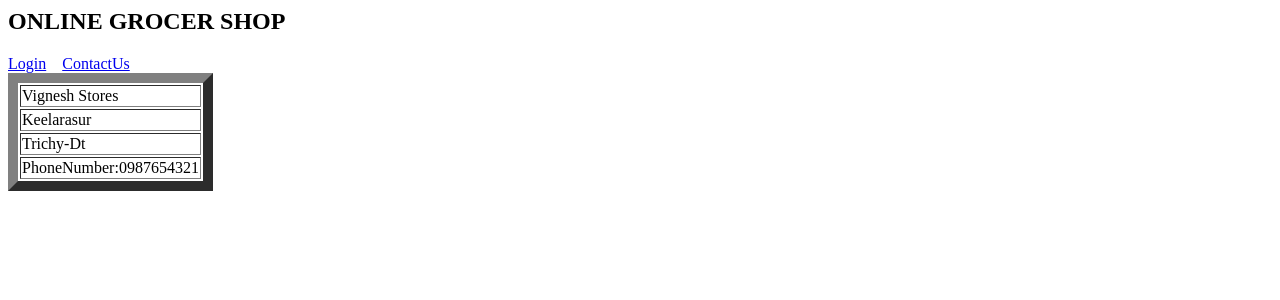
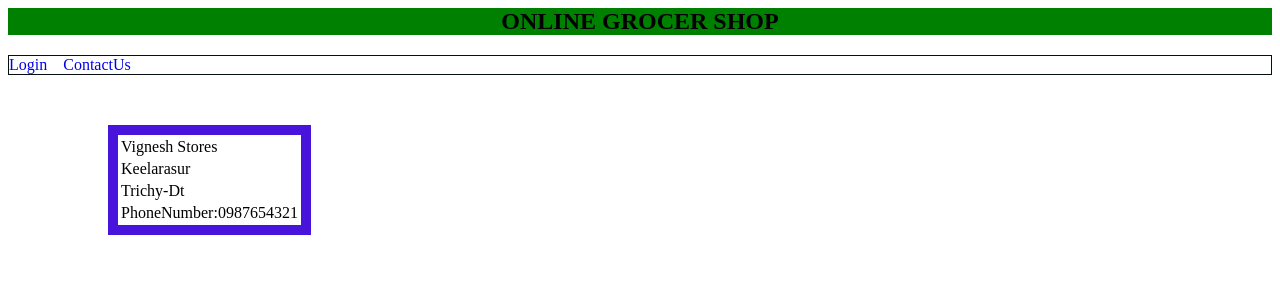
Before and after one commit to HariKrish1110/Routing_Concepts1, an Angular app: page /contact in a window 1280 px wide. Shown: the top 300 px of the page. Built offline with nearby package versions, Linux system fonts and the light colour scheme.

Commit message:
7 files modified

```diff
--- a/src/app/app.component.css
+++ b/src/app/app.component.css
@@ -10,3 +10,19 @@ p {
     margin-top:15%;
 
 }
+.divv{
+  border: 1px solid ;
+  border-color: rgb(4, 15, 20);
+}
+a:link{
+  text-decoration: none;
+
+}
+a:hover,a:active{
+  color:white;
+  background-color: green;
+}
+h2{
+  text-align: center;
+  background-color: green;
+}
--- a/src/app/app.component.html
+++ b/src/app/app.component.html
@@ -1,9 +1,10 @@
+
 <h2>ONLINE GROCER SHOP</h2>
 <router-outlet></router-outlet>
-<div>
+<div class="divv">
 <nav>
-  <a routerLink="/login">Login</a>&nbsp;&nbsp;&nbsp;
-<a routerLink="/contact">ContactUs</a>
+  <a   routerLink="/login">Login</a>&nbsp;&nbsp;&nbsp;
+<a  routerLink="/contact">ContactUs</a>
 
   </nav></div>
 <router-outlet></router-outlet>
--- a/src/app/contact/contact.component.css
+++ b/src/app/contact/contact.component.css
@@ -1,4 +1,6 @@
-t{
-
-  border: 10px;
+.center {
+  margin-left:100px;
+  margin-right: auto;
+  margin-top: 50px;
+   border: 10px solid rgb(72, 19, 218);
 }
--- a/src/app/contact/contact.component.html
+++ b/src/app/contact/contact.component.html
@@ -1,4 +1,4 @@
-<table border="10px">
+<table class="center">
   <tr><td>Vignesh Stores</td></tr>
   <tr><td>Keelarasur</td></tr>
   <tr><td>Trichy-Dt</td></tr>
--- a/src/app/user/user.component.css
+++ b/src/app/user/user.component.css
@@ -0,0 +1,3 @@
+h1{
+  text-align: center;
+}
--- a/src/app/user/user.component.html
+++ b/src/app/user/user.component.html
@@ -1,4 +1,9 @@
 <h1>
 welcome
 </h1>
-<p><a routerLink="/">user</a></p>
+<h3>ProductList</h3>
+<form formGroup="userForm" (ngSubmit) = "onClickSubmit()">
+<input type="text" name="dal" formControlName="dal">
+<input type="text" name="sugar" formControlName="sugar">
+<input type="submit" name="Submit"  value="ORDER" >
+</form>
--- a/src/app/user/user.component.ts
+++ b/src/app/user/user.component.ts
@@ -1,4 +1,6 @@
+import { group } from '@angular/animations';
 import { Component, OnInit } from '@angular/core';
+import { FormControl, FormGroup } from '@angular/forms';
 
 @Component({
   selector: 'app-user',
@@ -7,9 +9,16 @@ import { Component, OnInit } from '@angular/core';
 })
 export class UserComponent implements OnInit {
 
+userForm=new FormGroup({
+  dal:new FormControl(""),
+  sugar:new FormControl("")
+})
   constructor() { }
 
   ngOnInit() {
   }
+  onClickSubmit(){
+    alert(this.userForm.value);
+  }
 
 }
```
